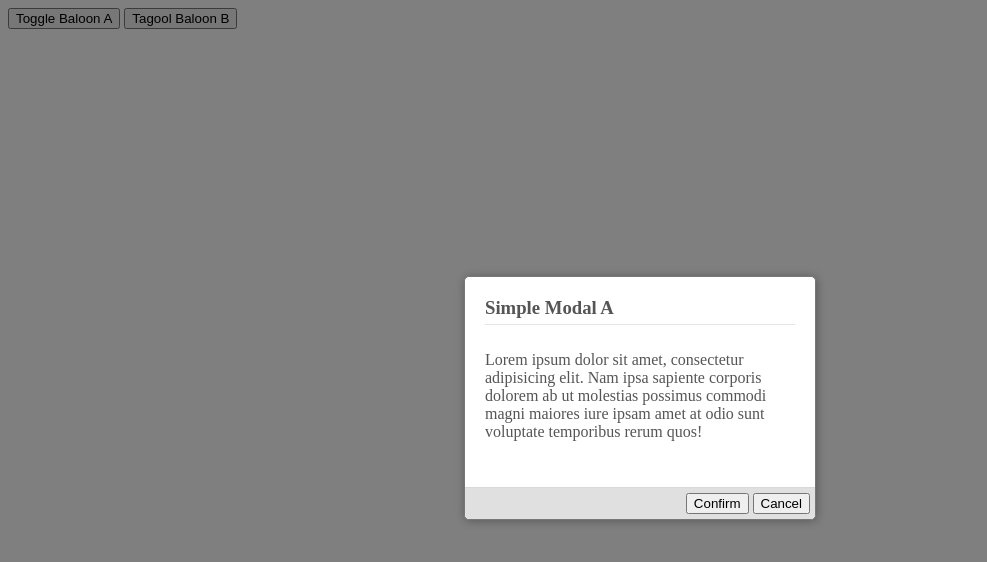
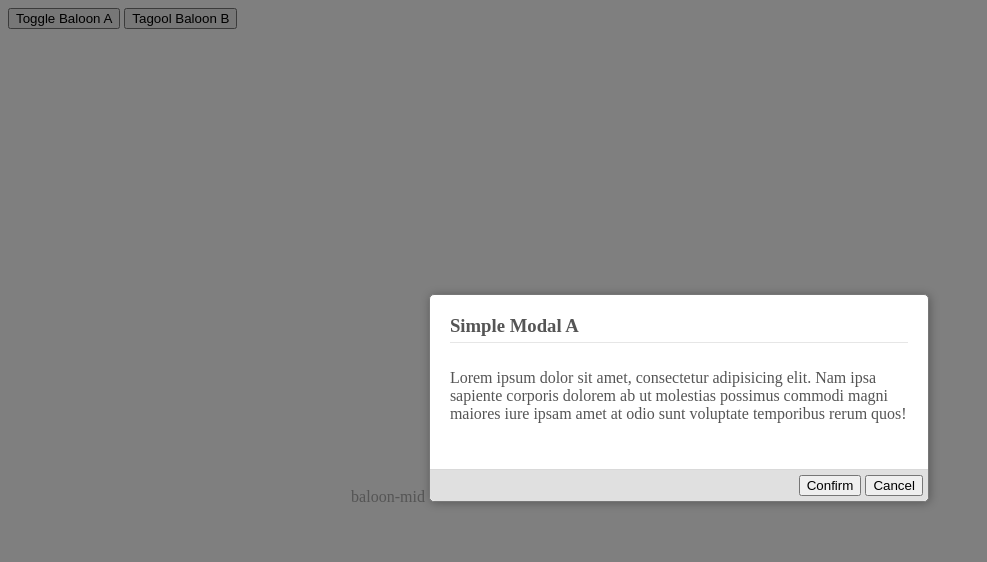
Before and after one commit to mitevs/baloons, a plain HTML site: page index.html in a window 1280 px wide. Both pictures are taken after a click on the button "Toggle Baloon A". Shown: the whole page, without its empty margins (0-987 px from the left). Drawn offline with nearby package versions, Linux system fonts and the light colour scheme.

Commit message:
Changing project structure, width control through css class

```diff
--- a/css/main.css
+++ b/css/main.css
@@ -1,5 +1,9 @@
 .ng-cloak{
     display: none;
+}
+
+.baloon-mid{
+    width: 500px;
 }
 
 .padded-section {
--- a/index.html
+++ b/index.html
@@ -7,7 +7,7 @@
 </head>
 <body>
 	<div class="ng-cloak" ng-app="MainApp" ng-controller="MainCtrl">
-		<baloon baloon-controller="baloonA">
+		<baloon baloon-controller="baloonA" baloon-class="baloon-mid">
 			<section class="padded-section">
 				<header class="header"><h3>Simple Modal A</h3></header>
 				<p class="body">
@@ -23,7 +23,7 @@
 			</footer>
 		</baloon>
 
-		<baloon baloon-controller="baloonB">
+		<baloon baloon-controller="baloonB" baloon-class="baloon-mid">
 			<section class="padded-section">
 				<header class="header"><h3>Simple Modal B</h3></header>
 				<p class="body">
--- a/js/baloons/directive/baloons.js
+++ b/js/baloons/directive/baloons.js
@@ -3,20 +3,16 @@
 		this.isDeflated = true;
 
 		if(config){
-			if(config.events){
-				this.events = config.events;
-
-				if(config.events.autoDeflate === undefined){
-					this.events.autoDeflate = true;
-				}
-			}else{
-				this.events = {
-					autoDeflate: true
-				};
+			if(config.onInflate){
+				this.onInflate = config.onInflate;
 			}
 
-			if(config.style){
-				this.modalStyle = config.style;
+			if(config.onDeflate){
+				this.onDeflate = config.onDeflate;
+			}
+
+			if(config.autoDeflate){
+				this.autoDeflate = config.autoDeflate;
 			}
 		}
 
@@ -36,15 +32,16 @@
 			restrict: 'E',
 			replace: true,
 			transclude: true,
-			templateUrl: 'js/baloons/directive/templates/default.html',
+			templateUrl: 'templates/default.html',
 			scope: {
-				baloonController: '='
+				baloonController: '=',
+				claz: '@baloonClass'
 			},
 			link: function(scope, element, attrs){
 				if(scope.baloonController !== undefined){
 					//used to close dialog if the dimmed screen is set to close it
 					scope.deflateBaloon = function(e){
-						if(scope.baloonController.events.autoDeflate){
+						if(scope.baloonController.autoDeflate){
 							if(ng.element(e.target).hasClass('baloon-main')){
 								scope.baloonController.toggle(true);
 							}
@@ -57,10 +54,10 @@
 							return;
 						}
 
-						if(deflated && scope.baloonController.events.onDeflate){
-							scope.baloonController.events.onDeflate();
-						}else if(scope.baloonController.events.onInflate){
-							scope.baloonController.events.onInflate();
+						if(deflated && scope.baloonController.onDeflate){
+							scope.baloonController.onDeflate();
+						}else if(scope.baloonController.onInflate){
+							scope.baloonController.onInflate();
 						}
 					});
 				}
--- a/js/main.js
+++ b/js/main.js
@@ -3,30 +3,21 @@
 
 	module.controller('MainCtrl', ['$scope', 'baloonFactory', function($scope, baloonFactory){
 		$scope.baloonA = baloonFactory.getNewBaloon({
-			events: {
-				onInflate: function(){
-					console.log('Baloon inflated');
-				},
-				onDeflate: function(){
-					console.log('Baloon deflated');
-				}
+			onInflate: function(){
+				console.log('Baloon inflated');
 			},
-			style: {
-				width: '350px'
-			}
+			onDeflate: function(){
+				console.log('Baloon deflated');
+			},
+			autoDeflate: true
 		});
 
 		$scope.baloonB = baloonFactory.getNewBaloon({
-			events: {
-				onInflate: function(){
-					console.log('Baloon inflated');
-				},
-				onDeflate: function(){
-					console.log('Baloon deflated');
-				}
+			onInflate: function(){
+				console.log('Baloon inflated');
 			},
-			style: {
-				width: '350px'
+			onDeflate: function(){
+				console.log('Baloon deflated');
 			}
 		});
 	}]);
--- a/js/baloons/directive/templates/default.html
+++ b/templates/default.html
@@ -1,6 +1,8 @@
 <div class="baloon" ng-class="{'deflated': baloonController.isDeflated}">
     <div class="baloon-main" ng-click="deflateBaloon($event);">
-        <div class="baloon-outer">
+		{{claz}}
+
+        <div class="baloon-outer" ng-class="claz">
             <div class="baloon-inner" ng-style="baloonController.modalStyle">
                 <div ng-transclude></div>
             </div>
```
